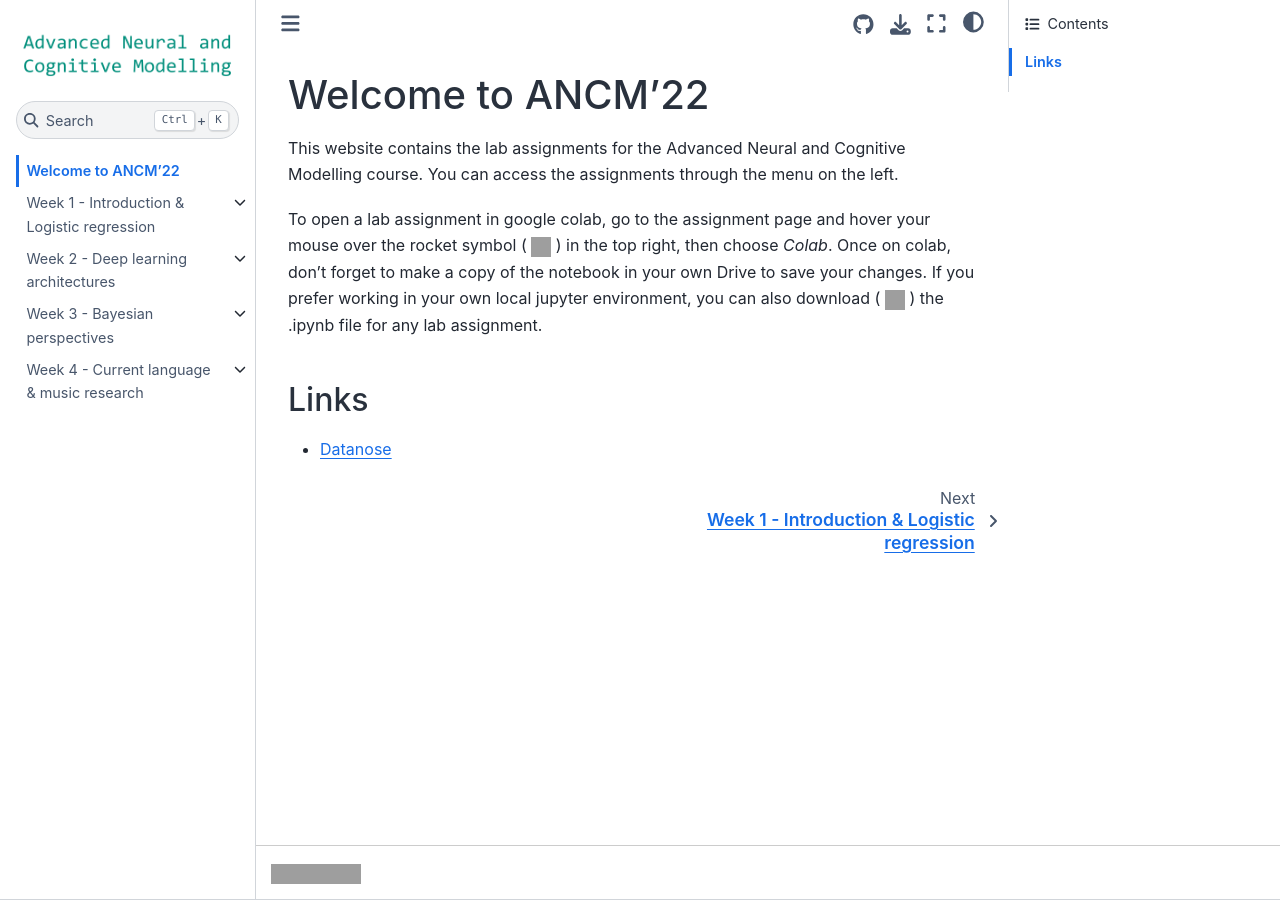
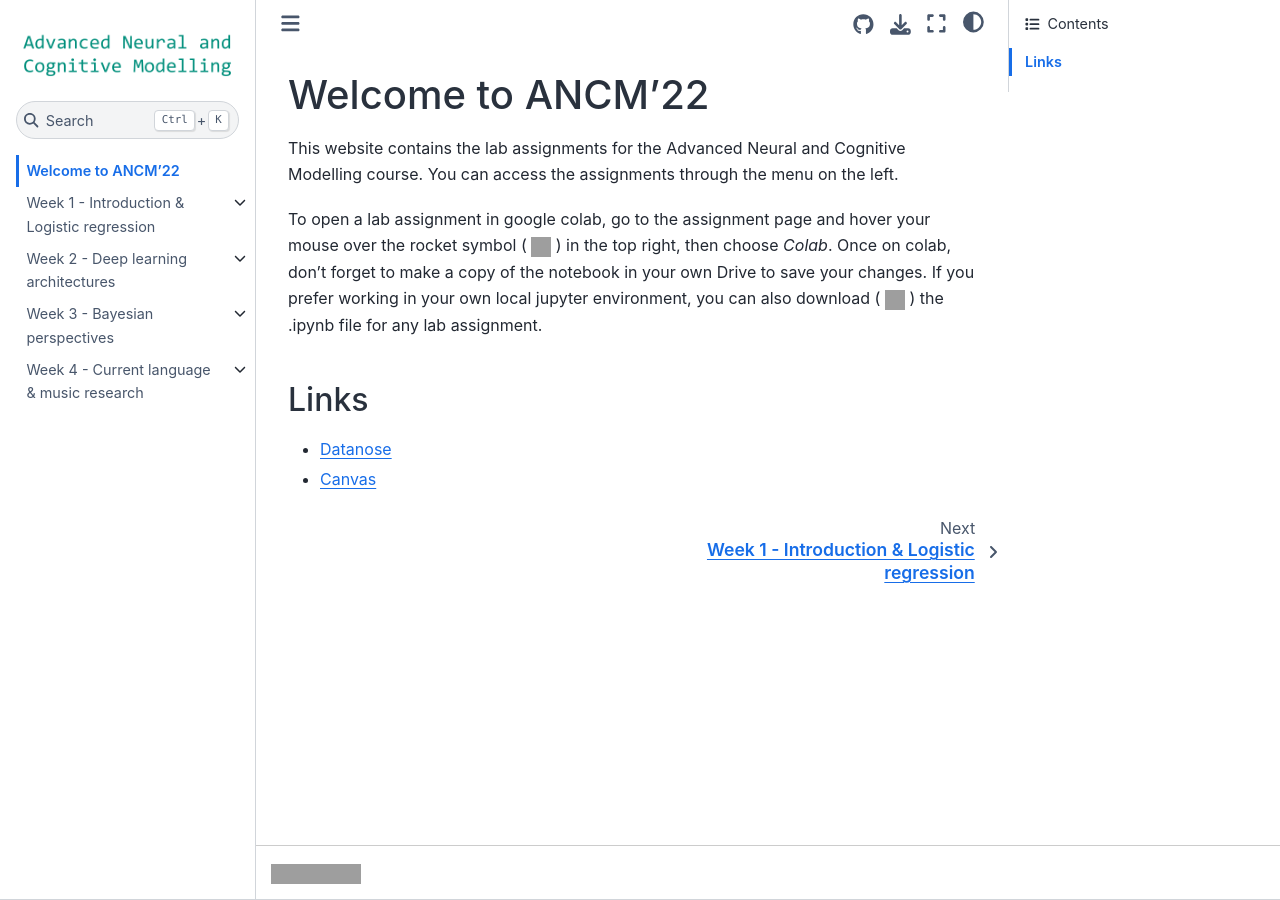
Before and after one commit to clclab/ANCM, a Jupyter Book: the page built from book/intro.md, in a window 1280 px wide. Built offline with Jupyter Book 1.0.4 settings and Sphinx 7.4.7 and the Sphinx Book theme 1.1.4, drawn with Linux system fonts in a browser that asks for light colours; pages that are not in the unit, such as notebooks, are missing from menus; grey boxes are pictures that could not be loaded.

Commit message:
add Canvas link

```diff
--- a/book/intro.md
+++ b/book/intro.md
@@ -6,3 +6,4 @@ To open a lab assignment in google colab, go to the assignment page and hover yo
 
 ### Links
 - [Datanose](https://datanose.nl/#course[111409])
+- [Canvas](https://canvas.uva.nl/courses/32370)
```
